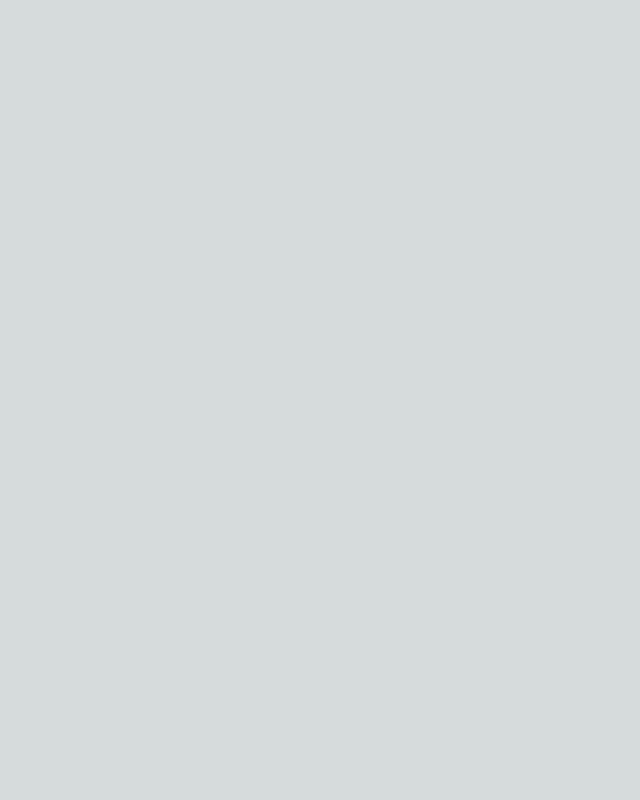
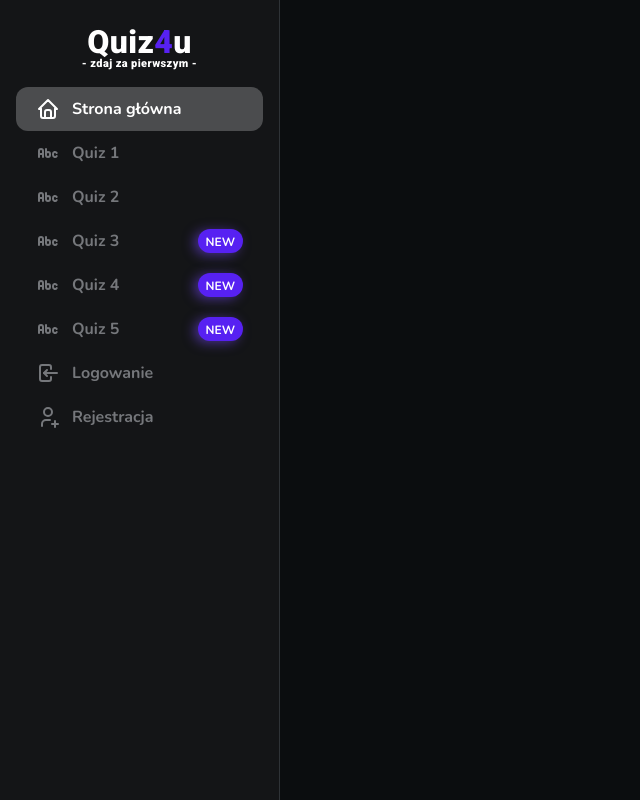
Before and after one commit to blazycaBlazej/quiz4u, a Next.js app: page / in a window 1280 px wide. Shown: the whole page, without its empty margins (0-640 px from the left). Built offline with nearby package versions, Linux system fonts and the light colour scheme.

Commit message:
#feature/navbar

```diff
--- a/app/globals.css
+++ b/app/globals.css
@@ -2,26 +2,11 @@
 @tailwind components;
 @tailwind utilities;
 
-:root {
-  --foreground-rgb: 0, 0, 0;
-  --background-start-rgb: 214, 219, 220;
-  --background-end-rgb: 255, 255, 255;
+html,
+body {
+	box-sizing: border-box;
+	height: 100%;
+	margin: 0;
+	padding: 0;
+	/* font-family: sans-serif; */
 }
-
-@media (prefers-color-scheme: dark) {
-  :root {
-    --foreground-rgb: 255, 255, 255;
-    --background-start-rgb: 0, 0, 0;
-    --background-end-rgb: 0, 0, 0;
-  }
-}
-
-body {
-  color: rgb(var(--foreground-rgb));
-  background: linear-gradient(
-      to bottom,
-      transparent,
-      rgb(var(--background-end-rgb))
-    )
-    rgb(var(--background-start-rgb));
-}
--- a/app/layout.tsx
+++ b/app/layout.tsx
@@ -1,8 +1,8 @@
+import { nunito } from '@/fonts/fonts'
+import { Navbar } from '../components/Navbar'
 import './globals.css'
+
 import type { Metadata } from 'next'
-import { Inter } from 'next/font/google'
-
-const inter = Inter({ subsets: ['latin'] })
 
 export const metadata: Metadata = {
 	title: 'quiz4u',
@@ -11,8 +11,11 @@ export const metadata: Metadata = {
 
 export default function RootLayout({ children }: { children: React.ReactNode }) {
 	return (
-		<html lang='en'>
-			<body className={inter.className}>{children}</body>
+		<html lang='en' className={nunito.className}>
+			<body className={`bg-main-backgorund w-[1200px] min-h-full`}>
+				<Navbar />
+				{children}
+			</body>
 		</html>
 	)
 }
--- a/app/page.tsx
+++ b/app/page.tsx
@@ -1,5 +1,5 @@
 import Image from 'next/image'
 
 export default function Home() {
-	return <main className=''></main>
+	return <main className='bg-'></main>
 }
--- /dev/null
+++ b/components/Logo.tsx
@@ -0,0 +1,15 @@
+import React from 'react'
+import { roboto } from '../fonts/fonts'
+
+export const Logo = () => {
+	return (
+		<div
+			className={`${roboto.className} leading-none	flex flex-col gap-0 text-white pt-[26px] pb-[18px] text-center tracking-wide`}>
+			<span className='text-[32px]'>
+				Quiz<span className='text-btn-violet-color'>4</span>u
+			</span>
+
+			<span className='text-[11px] '>- zdaj za pierwszym -</span>
+		</div>
+	)
+}
--- /dev/null
+++ b/components/Navbar.tsx
@@ -0,0 +1,34 @@
+'use client'
+
+import React from 'react'
+import { Logo } from './Logo'
+import { menuElements } from '@/constans/constans'
+import Link from 'next/link'
+import { NavbarElement } from './NavbarElement'
+import { usePathname } from 'next/navigation'
+
+export const Navbar = () => {
+	const pathname = usePathname()
+
+	return (
+		<nav className={`w-[280px] px-4 bg-element-backgorund h-full white border-r border-solid border-border-color`}>
+			<Logo />
+			<ul>
+				{menuElements.map((element, index) => {
+					const isActive = pathname === element.pathname
+					return (
+						<Link key={index} href={`${element.pathname}`}>
+							<NavbarElement
+								index={index}
+								name={element.name}
+								isNew={element.isNew}
+								isActive={isActive}
+								icon={element.icon}
+							/>
+						</Link>
+					)
+				})}
+			</ul>
+		</nav>
+	)
+}
--- /dev/null
+++ b/components/NavbarElement.tsx
@@ -0,0 +1,22 @@
+import { NavbarElementProps } from '@/types/types'
+import React from 'react'
+
+export const NavbarElement = ({ index, name, isNew, isActive, icon }: NavbarElementProps) => {
+	return (
+		<li
+			key={index}
+			className={`flex justify-between px-5 text-main-font-color text-m py-[10px] transition-colors hover:bg-element-hover-backgorund
+
+               rounded-[12px] ${isActive ? `text-white bg-element-active-backgorund` : ``}`}>
+			<span className='flex gap-3'>
+				{icon}
+				{name}
+			</span>
+			{isNew && (
+				<div className=' bg-btn-violet-color rounded-[12px] shadow-customNew'>
+					<span className='text-white py-[4px] px-[8px] text-[12px]'>NEW</span>
+				</div>
+			)}
+		</li>
+	)
+}
--- /dev/null
+++ b/constans/constans.tsx
@@ -0,0 +1,18 @@
+import React from 'react'
+import { IconHome, IconLogin, IconUserPlus, IconAbc } from '@tabler/icons-react'
+
+const home = <IconHome />
+const login = <IconLogin />
+const register = <IconUserPlus />
+const quiz = <IconAbc />
+
+export const menuElements = [
+	{ name: 'Strona główna', isNew: false, pathname: '/', icon: home },
+	{ name: 'Quiz 1', isNew: false, pathname: '/quiz1', icon: quiz },
+	{ name: 'Quiz 2', isNew: false, pathname: '/quiz2', icon: quiz },
+	{ name: 'Quiz 3', isNew: true, pathname: '/quiz3', icon: quiz },
+	{ name: 'Quiz 4', isNew: true, pathname: '/quiz4', icon: quiz },
+	{ name: 'Quiz 5', isNew: true, pathname: '/quiz5', icon: quiz },
+	{ name: 'Logowanie', isNew: false, pathname: '/logowanie', icon: login },
+	{ name: 'Rejestracja', isNew: false, pathname: '/rejestracja', icon: register },
+]
--- /dev/null
+++ b/fonts/fonts.ts
@@ -0,0 +1,9 @@
+import { Roboto, Nunito } from 'next/font/google'
+
+export const roboto = Roboto({ subsets: ['latin'], weight: ['900'], display: 'swap' })
+
+export const nunito = Nunito({
+	weight: '700',
+	subsets: ['latin'],
+	display: 'swap',
+})
--- a/package.json
+++ b/package.json
@@ -9,6 +9,7 @@
     "lint": "next lint"
   },
   "dependencies": {
+    "@tabler/icons-react": "^2.34.0",
     "@types/node": "20.6.0",
     "@types/react": "18.2.21",
     "@types/react-dom": "18.2.7",
--- a/tailwind.config.ts
+++ b/tailwind.config.ts
@@ -8,10 +8,18 @@ const config: Config = {
 	],
 	theme: {
 		extend: {
-      backgroundImage: {
-        'gradient-radial': 'radial-gradient(var(--tw-gradient-stops))',
-        'gradient-conic':
-          'conic-gradient(from 180deg at 50% 50%, var(--tw-gradient-stops))',
+			colors: {
+				'main-backgorund': '#0b0d0f',
+				'element-backgorund': '#141517',
+				'element-hover-backgorund': 'rgba(39, 40, 41, 0.8)',
+				'element-active-backgorund': '#4b4c4e',
+				'border-color': '#2f3337',
+				'btn-violet-color': '#5721f2',
+				'main-font-color': '#75777b',
+			},
+
+			boxShadow: {
+				customNew: '-4px 2px 12px rgba(115, 70, 243, 0.54)',
 			},
 		},
 	},
--- /dev/null
+++ b/types/types.ts
@@ -0,0 +1,8 @@
+export interface NavbarElementProps {
+	index: number
+	name: string
+	isNew?: boolean
+	isActive: boolean
+	icon?: JSX.Element
+	// pathname: string
+}
```
Also changed, not shown: components/index.ts (added), 1 other file (tests, documents, lock files or other folders). Lines whose indentation alone changed are shown as unchanged.
